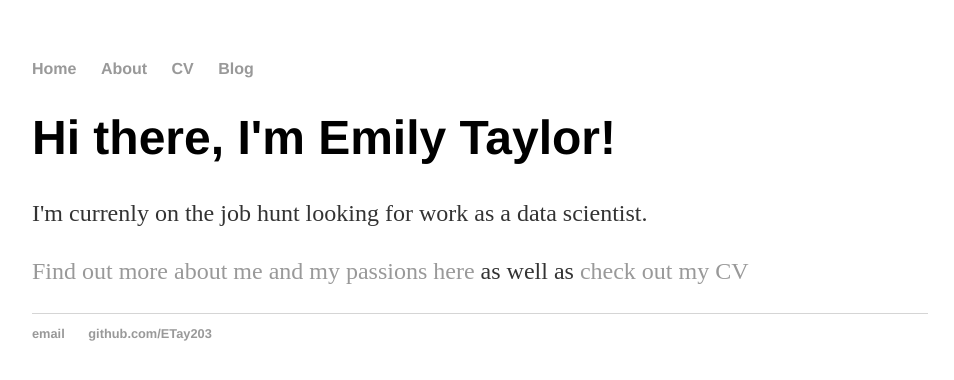
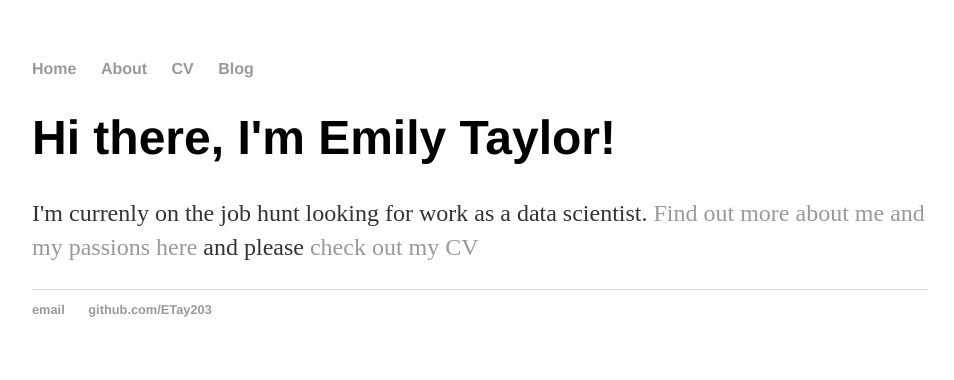
Before and after one commit to ETay203/ETay203.github.io, a Jekyll site: the page built from index.html, in a window 1280 px wide. Shown: the top 380 px of the page, without its empty margins (160-1114 px from the left). Built offline with Jekyll 4.4.1, drawn with Linux system fonts in a browser that asks for light colours.

Commit message:
Update index.html

```diff
--- a/index.html
+++ b/index.html
@@ -4,6 +4,6 @@ title: Emily Taylor, Resume
 ---
 <div class="blurb">
 	<h1>Hi there, I'm Emily Taylor!</h1>
-	<p>I'm currenly on the job hunt looking for work as a data scientist. </p>
-	<p><a href="/about">Find out more about me and my passions here</a> as well as <a href="/cv">check out my CV </a> </p>
+	<p>I'm currenly on the job hunt looking for work as a data scientist.
+		<a href="/about">Find out more about me and my passions here</a> and please <a href="/cv">check out my CV </a> </p>
 </div><!-- /.blurb -->
```
